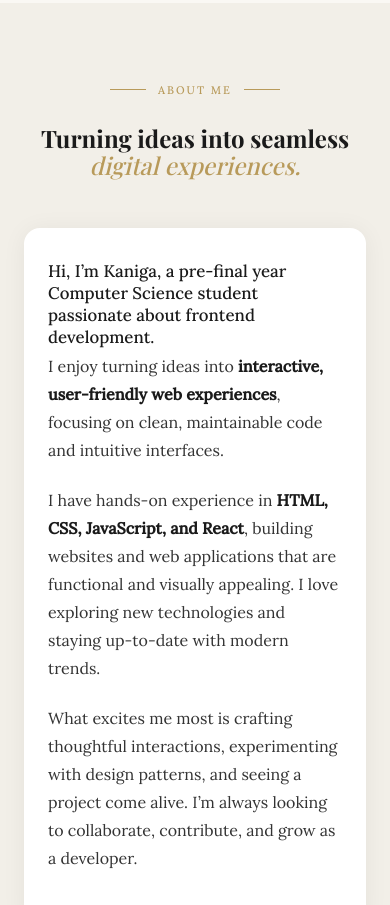
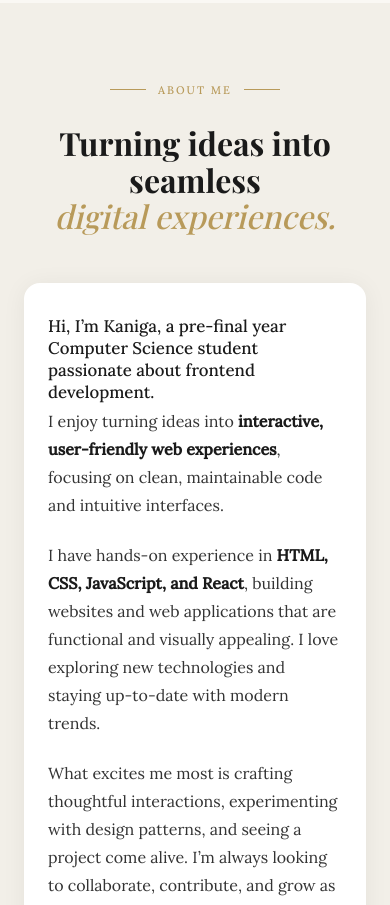
Before and after one commit to Kaniga73/portfolio, a React (Vite) app in the folder personal-portfolio/: page / in a window 390 px wide. Shown: the part 1040-1945 px from the top of the page. Built offline with nearby package versions, Linux system fonts and the light colour scheme; a web font is replaced by a local one.

Commit message:
commit changes

```diff
--- a/personal-portfolio/src/styles/About.css
+++ b/personal-portfolio/src/styles/About.css
@@ -122,6 +122,6 @@
   }
 
   .about-heading {
-    font-size: 1.5rem;
+    font-size: 2rem;
   }
 }
```
